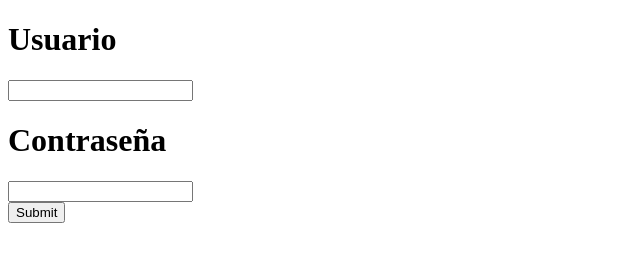
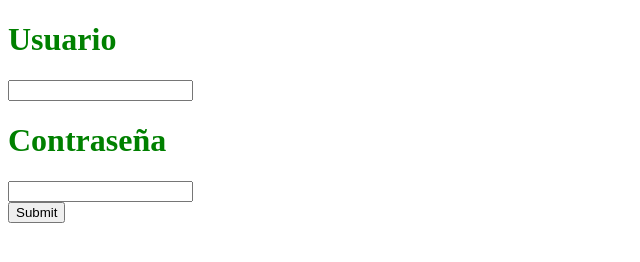
Before and after one commit to CamiloCamargoCa/ProyectoPrueba, a plain HTML site: page index.html in a window 1280 px wide. Shown: the whole page, without its empty margins (0-640 px from the left). Drawn offline with Linux system fonts and the light colour scheme.

Commit message:
Signed-off-by: Camilo Camargo <kfl340@hotmail.com>

```diff
--- a/index.html
+++ b/index.html
@@ -4,7 +4,7 @@
 	<meta charset="utf-8">
 	<meta http-equiv="X-UA-Compatible" content="IE=edge">
 	<title>Login</title>
-	<link rel="stylesheet" href="">
+	<link rel="stylesheet" href="style.css" type="text/css"/>
 </head>
 <body>
 	<form action="inicio.html" method="get">
```
